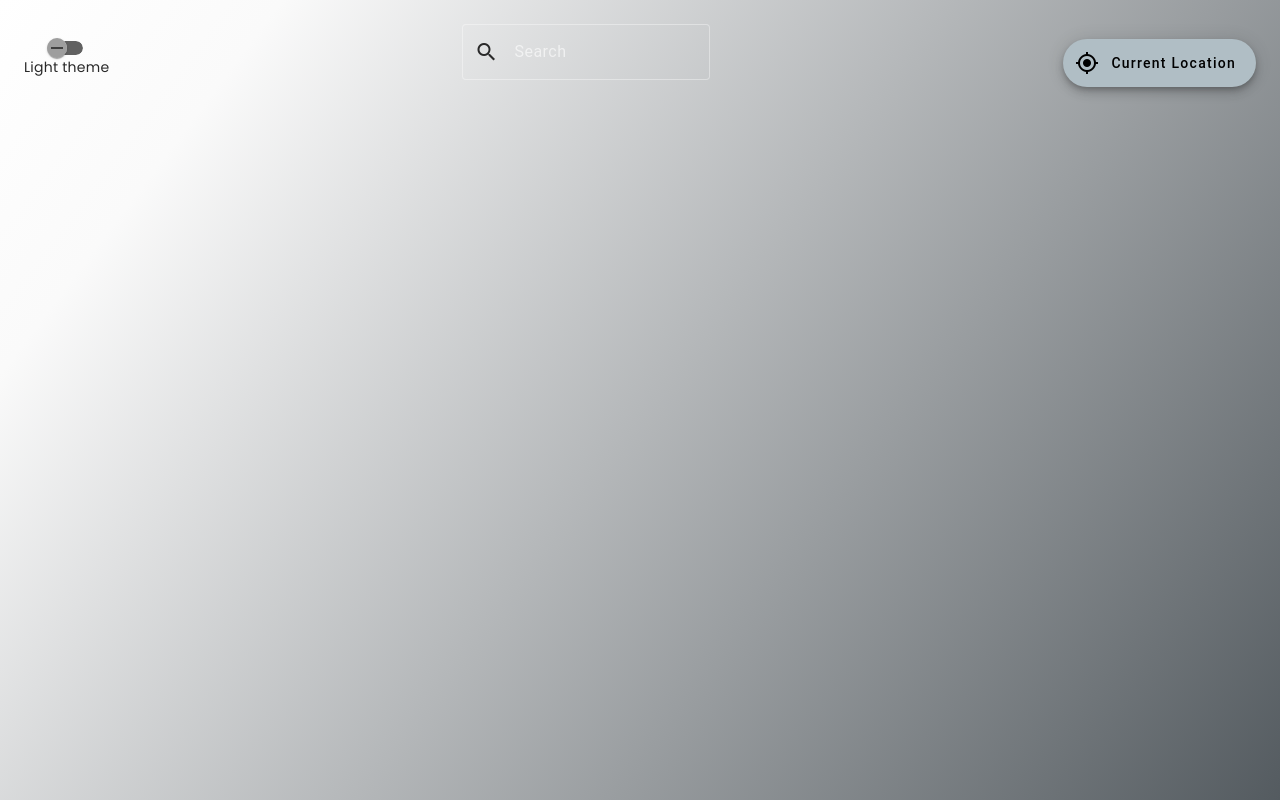
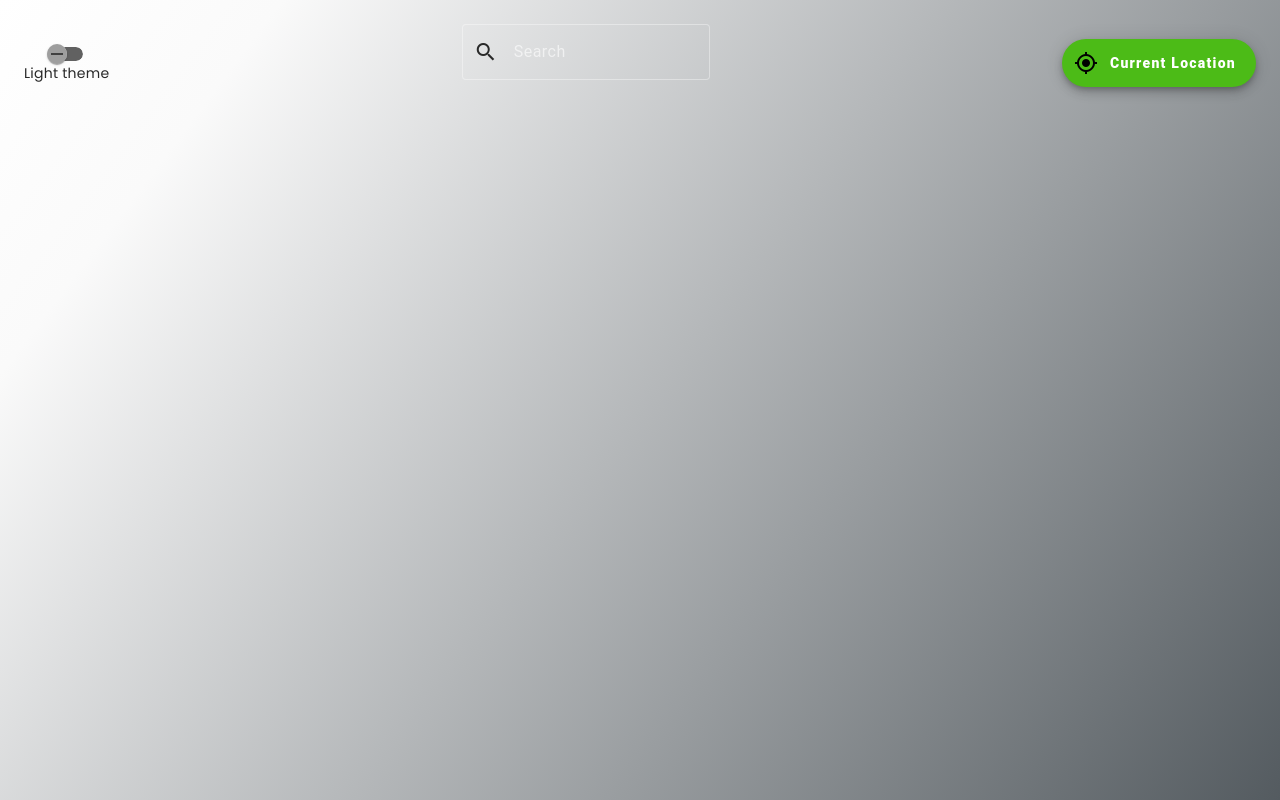
Before and after one commit to Will-h0219/weatherApp, an Angular app: page /weather in a window 1280 px wide. Built offline with nearby package versions, Linux system fonts and the light colour scheme.

Commit message:
style current location button

```diff
--- a/src/app/features/weather/components/current-location-button/current-location-button.component.html
+++ b/src/app/features/weather/components/current-location-button/current-location-button.component.html
@@ -1,4 +1,4 @@
-<button mat-fab extended (click)="getCurrentLocation()">
+<button mat-fab extended (click)="getCurrentLocation()" class="location">
   <mat-icon fontIcon="my_location" />
-  Current Location
+  <p>Current Location</p>
 </button>
--- a/src/app/features/weather/components/current-location-button/current-location-button.component.scss
+++ b/src/app/features/weather/components/current-location-button/current-location-button.component.scss
@@ -0,0 +1,9 @@
+@import '../../../../../styles/variables';
+
+.location {
+  background-color: rgb(76, 187, 23);
+  font-weight: 900;
+  p {
+    color: $light-01;
+  }
+}
--- a/src/styles.scss
+++ b/src/styles.scss
@@ -28,7 +28,7 @@ h3,
 h4,
 h5,
 h6 {
-  margin: 0;
+  margin: 0 !important;
 }
 
 html, body { height: 100%; }
```
